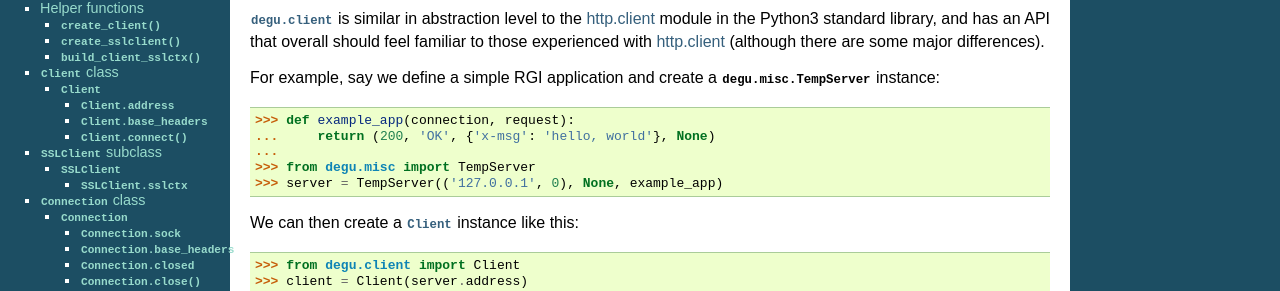
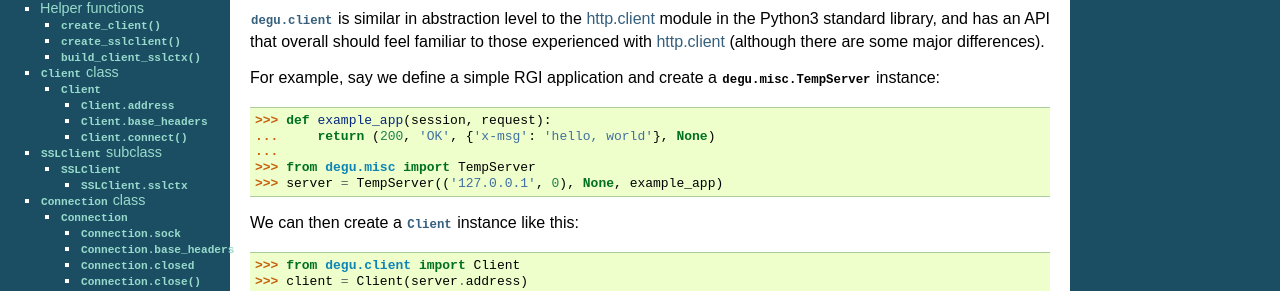
Before and after one commit to json420/degu, a Sphinx documentation site: the page built from doc/degu.client.rst, in a window 1280 px wide and 900 px high. Shown: the part 124-415 px from the top of the window. Built offline with Sphinx 7.4.7, drawn with Linux system fonts in a browser that asks for light colours.

Commit message:
Update degu.client.rst for brave new connection => session world

```diff
--- a/doc/degu.client.rst
+++ b/doc/degu.client.rst
@@ -14,7 +14,7 @@ differences).
 For example, say we define a simple RGI application and create a
 :class:`degu.misc.TempServer` instance:
 
->>> def example_app(connection, request):
+>>> def example_app(session, request):
 ...     return (200, 'OK', {'x-msg': 'hello, world'}, None)
 ...
 >>> from degu.misc import TempServer
```
